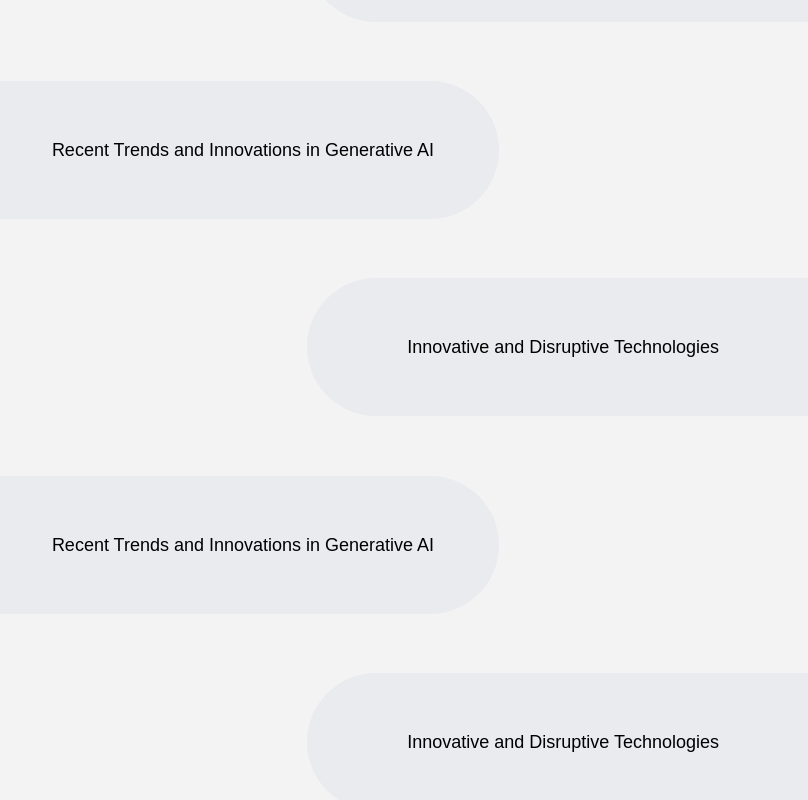
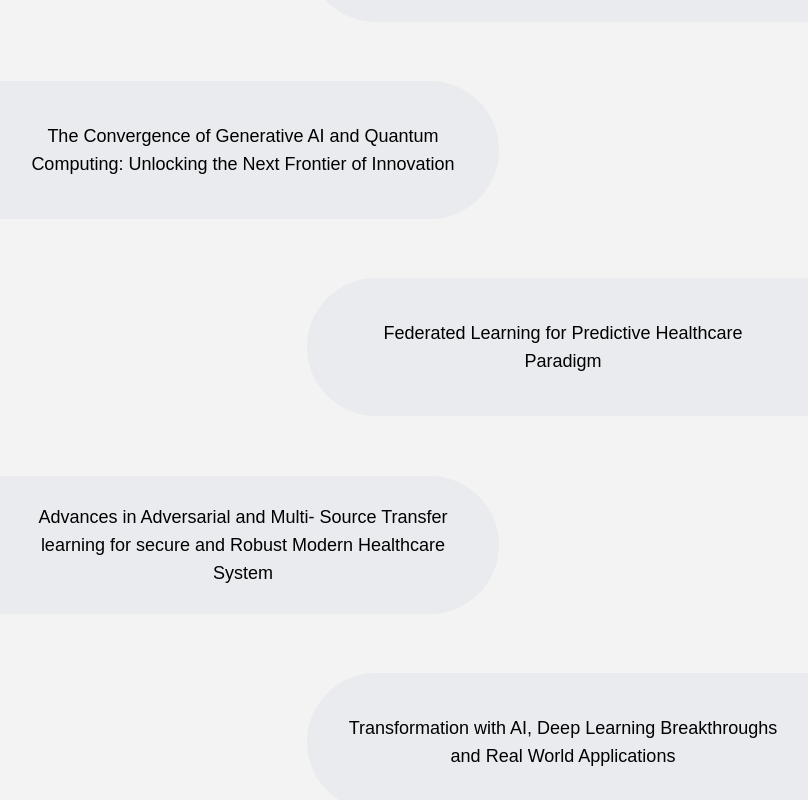
Before and after one commit to webdrave/WebWars_Webdrave, a Next.js app: page / in a window 1280 px wide. Shown: the part 4280-5080 px from the top of the page, without its empty margins (237-1045 px from the left). Built offline with nearby package versions, Linux system fonts and the light colour scheme.

Commit message:
Add all Tracks

```diff
--- a/src/components/conferenceTracks.tsx
+++ b/src/components/conferenceTracks.tsx
@@ -22,7 +22,8 @@ const tracks = [
       "Artificial Intelligence and Soft Computing in Power, Energy, Communication, and Security Systems",
     chairs: [
       "Dr. Anurag Dwivedi,Bansal Institute of Engineering and Technology, Lucknow, India",
-      "Dr. Suresh Kumar, Institute of Engineering and Design, India",
+      "Dr. Saurabh Kumar,Institute of Engineering and Rural Technology (IERT), Prayagraj, India",
+      "Dr. Punit Kumar Chaubey,Bansal Institute of Engineering and Technology, Lucknow, India"
     ],
     side: "left",
   },
@@ -32,36 +33,46 @@ const tracks = [
     side: "right",
   },
   {
-    title: "Recent Trends and Innovations in Generative AI",
+    title: "The Convergence of Generative AI and Quantum Computing: Unlocking the Next Frontier of Innovation",
     chairs: [
-      "Dr. Vandana Sharma, Christ University, Delhi-NCR Campus, India",
-      "Dr. Upinder Kaur, Akal University, Talwandi Sabo",
+      "Dr. Anitha Julian, Saveetha Engineering College, Tamilnadu India",
+      "Dr. Ramyadevi R,Saveetha Engineering College, Tamilnadu India",
+      "Dr T.Ganesh Kumar,School of Computer Science and Engineering, Galgotias University Greater Noida, India",
+      "Dr Priti Rishi,SRM Institute of science and technology, Vadapalani campus, Chennai, India"
     ],
     side: "left",
   },
   {
-    title: "Innovative and Disruptive Technologies",
-    chairs: ["Dr. Amanpreet Kaur, Chitkara University, Punjab, India"],
+    title: "Federated Learning for Predictive Healthcare Paradigm",
+    chairs: ["Dr. Balamurugan Balasamy,Shiv Nadar University, Delhi-NCR Campus, Noida, India",
+      "Dr. Seema Rawat, Amity University, Uttar Pradesh, Noida, India",
+      "Dr Prithi Samuel,SRM Institute of Science and Technology, Kattankulathur, Chennai, India",
+      "Dr. Firoz Khan, Center for Information & Communication Sciences, Ball state university, USA"
+    ],
     side: "right",
   },
   {
-    title: "Recent Trends and Innovations in Generative AI",
+    title: "Advances in Adversarial and Multi- Source Transfer learning for secure and Robust Modern Healthcare System",
     chairs: [
-      "Dr. Vandana Sharma, Christ University, Delhi-NCR Campus, India",
-      "Dr. Upinder Kaur, Akal University, Talwandi Sabo",
+      "Dr. Ganesh Gopal Devarajan, SRM Institute of Science and Technology, Delhi - NCR Campus, India",
+      "Dr. Rajendra Prasad Mahapatra, SRM Institute of Science and Technology, Delhi - NCR Campus, India",
     ],
     side: "left",
   },
   {
-    title: "Innovative and Disruptive Technologies",
-    chairs: ["Dr. Amanpreet Kaur, Chitkara University, Punjab, India"],
+    title: "Transformation with AI, Deep Learning Breakthroughs and Real World Applications",
+    chairs: ["Dr P Privietha, Sathyabama Institute of Science and Technology,Chennai, TN, India",
+      "Dr T.Ganesh Kumar,School of Computer Science and Engineering, Galgotias University Greater Noida, India",
+      "Dr Shajilin Loret,Francis Xavier Engineering College,Tirunelveli, Tamilnadu, India",
+      "Dr Manish T.I,Department of Computer Science and Engineering,SCMS,School of Engineering and Technology, Kerala"
+    ],
     side: "right",
   },
   {
-    title: "Recent Trends and Innovations in Generative AI",
+    title: "Emerging Trends with Generative AI, Multimodal Federated Intelligence, and XAI transforming the next generation connected technologies",
     chairs: [
-      "Dr. Vandana Sharma, Christ University, Delhi-NCR Campus, India",
-      "Dr. Upinder Kaur, Akal University, Talwandi Sabo",
+      "Dr. Nagresh Kumar, Amity University, India",
+      "Dr. Hemant Kumar Saini, Amity University, India",
     ],
     side: "left",
   },
@@ -77,7 +88,7 @@ export default function ConferenceTracks() {
   const pathLength = useTransform(scrollYProgress, [0, 1], [0, 1]);
 
   return (
-    <div ref={containerRef} className="min-h-screen overflow-hidden w-full py-8 sm:py-12 px-4">
+    <div ref={containerRef} className="min-h-screen w-full py-8 sm:py-12 px-4">
       <div className="mx-auto max-w-6xl space-y-16 sm:space-y-32">
         <motion.div
           initial={{ opacity: 0, y: 20 }}
@@ -94,7 +105,7 @@ export default function ConferenceTracks() {
           </p>
         </motion.div>
       </div>
-      <div className="relative flex overflow-hidden justify-center items-center mt-16">
+      <div className="relative flex  justify-center items-center mt-16">
         <svg
           width="373"
           height="1900"
```
